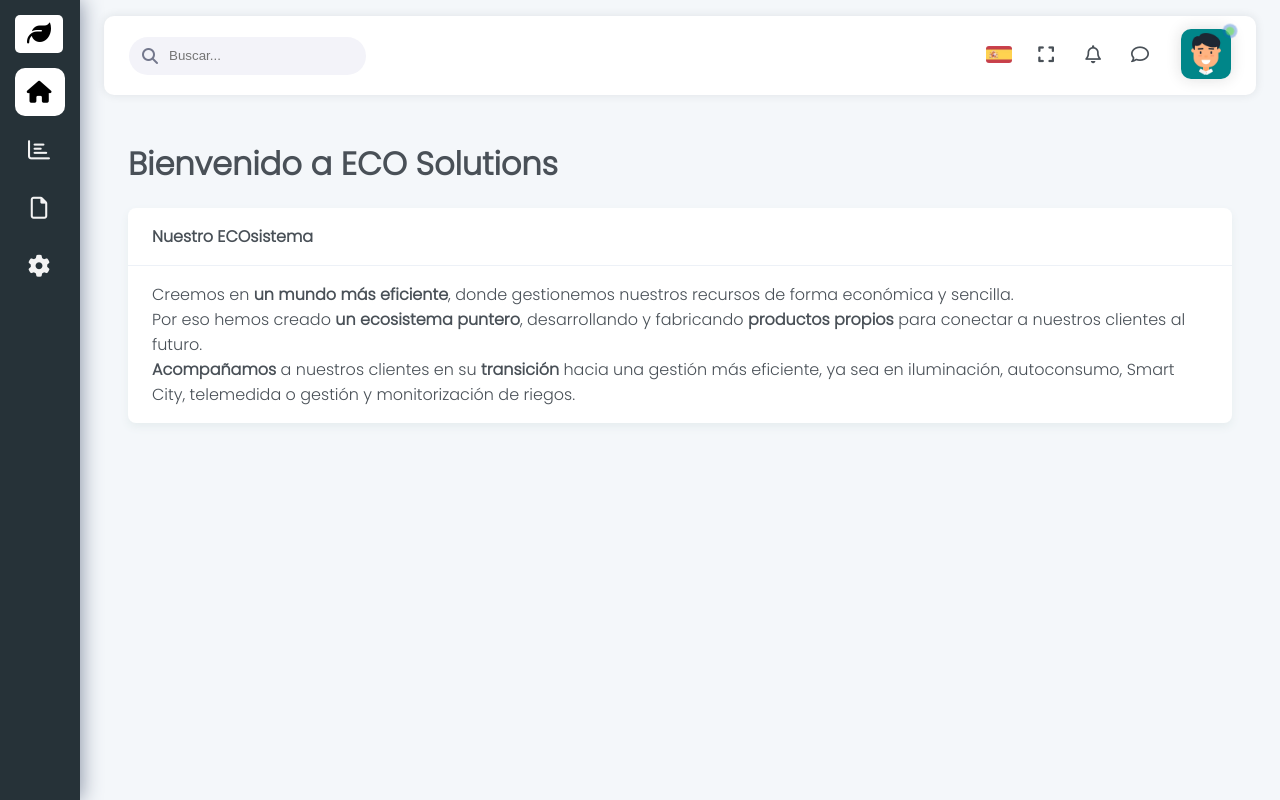
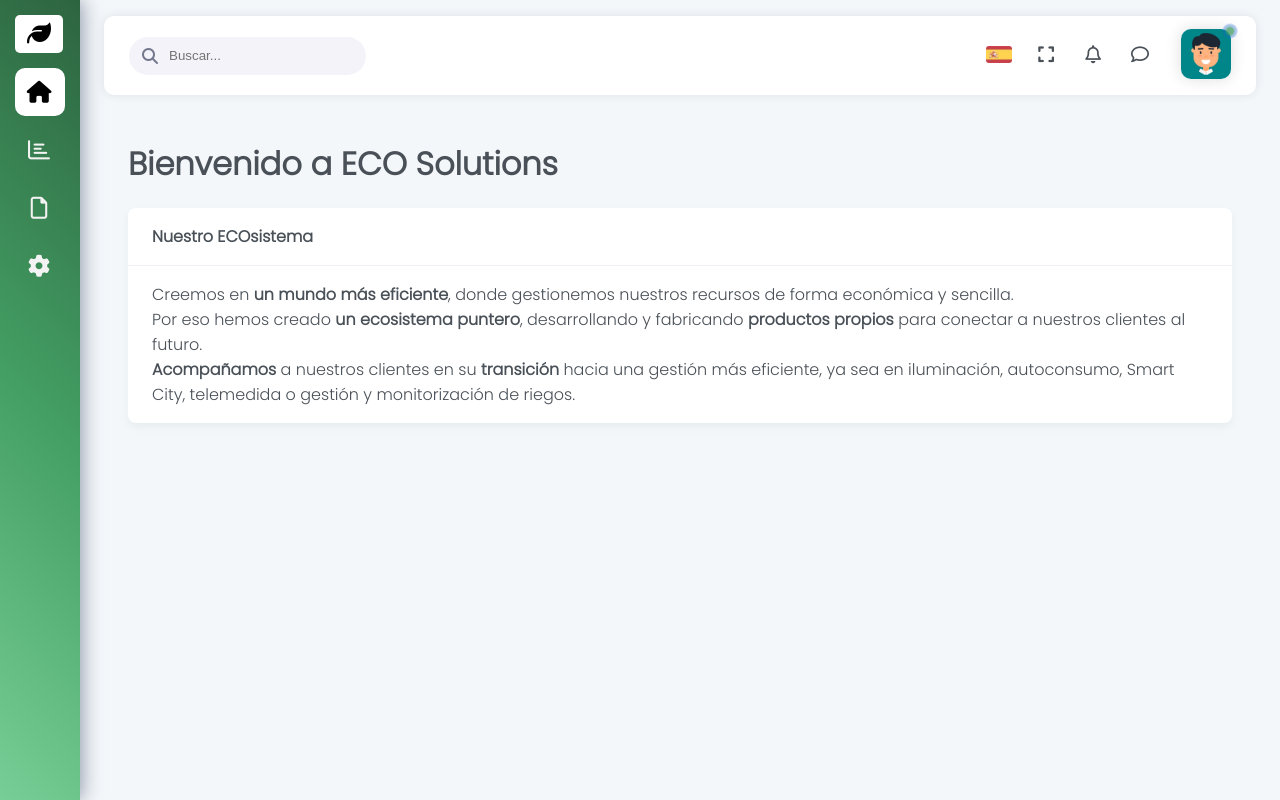
Before and after one commit to Araneth25/ECOSolutions, an Angular app in the folder front/: page /dashboard in a window 1280 px wide. Built offline with nearby package versions, Linux system fonts and the light colour scheme.

Commit message:
Cambiando background's

```diff
--- a/front/src/app/ecosolut/ecosolut.component.css
+++ b/front/src/app/ecosolut/ecosolut.component.css
@@ -1,5 +1,5 @@
 .econav {
-    background: #263238;
+    background: linear-gradient(45deg, #77CE96 0%, #439E63 50%, #2D6440 100%);
     transition: all .5s ease;
     position: fixed;
     z-index: 2;
--- a/front/src/app/header/header.component.css
+++ b/front/src/app/header/header.component.css
@@ -57,7 +57,7 @@
 
 .head-content-left .search-container .search-menu-btn:hover .search-icon,
 .head-content-left .search-container .search-menu-btn:focus .search-icon{
-    color:#64D16C;
+    color:#439E63;
 }
 
 /*CONTENIDO DERECHA CONTANDO CON AVATAR*/
@@ -99,7 +99,7 @@
 
 .head-content-right .head-menu .head-menu-item .head-menu-item-btn:hover .menu-icon,
 .head-content-right .head-menu .head-menu-item .head-menu-item-btn:focus .menu-icon {
-    color: #64D16C;
+    color: #439E63;
 }
 
 .head-content-right .head-user-avatar-container {
@@ -125,7 +125,7 @@
     position: absolute;
     top: -2px;
     right: -3px;
-    background: #64D16C;
+    background: #439E63;
 }
 
 .head-content-right .head-user-avatar-container .head-user-avatar .circle-indicator.pulse {
@@ -203,7 +203,7 @@
 
 .overlay-search .search-btn{
     color:#fff;
-    background-color: #64D16C;
+    background-color: #439E63;
     cursor: pointer;
     border: 1px solid transparent;
     padding: 0.47rem 0.75rem;
@@ -261,7 +261,7 @@
 
 .overlay-notification ul li.notification-head-container .view-all-link {
     font-size: 80%;
-    color:  #3E8944;
+    color:  #439E63;
     cursor: pointer;
 }
 
@@ -273,7 +273,7 @@
 .overlay-notification ul li.notification-message-container i {
     margin-right: 15px;
     font-size: 20px;
-    color:  #3E8944;
+    color:  #439E63;
     width: 25px;
     text-align: center;
 }
```
